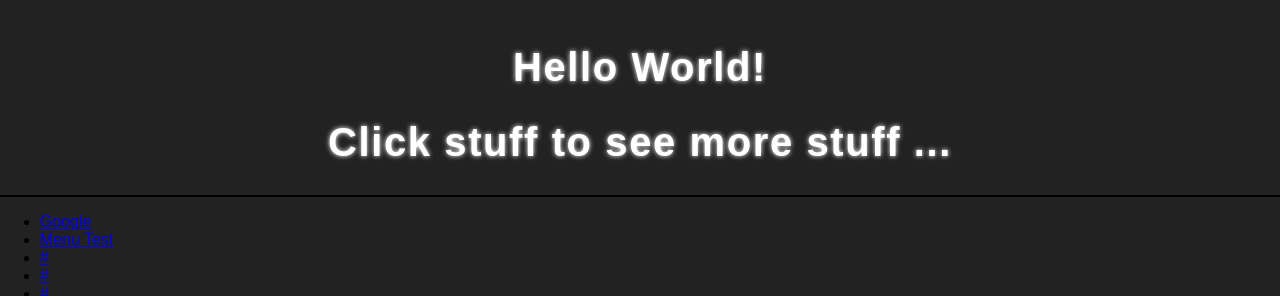
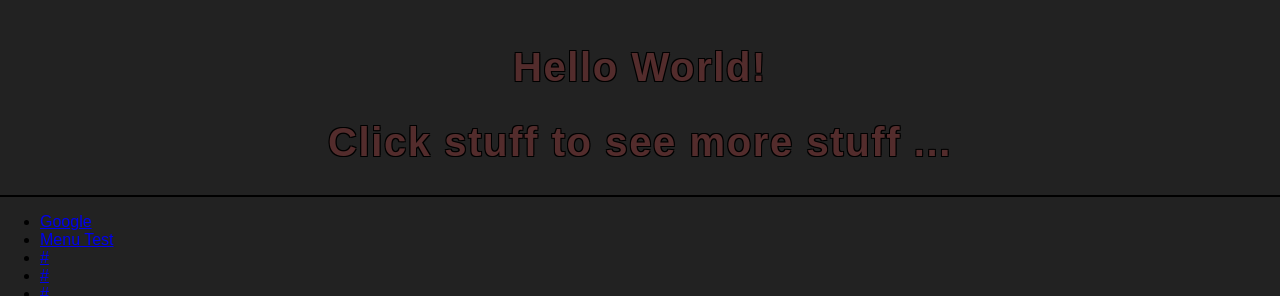
Before and after one commit to Skeptycal/skeptycal.com, a PHP site: page /scr/Hello_music.html in a window 1280 px wide. Shown: the top 296 px of the page. Run offline with PHP 8.4, Linux system fonts and the light colour scheme.

Commit message:
Adjusting colors

```diff
--- a/css/index.css
+++ b/css/index.css
@@ -3,16 +3,14 @@
 :root {
 
 	/* Color Scheme */
-	/* Main Feature Color */
-
-    --color-font-main: white;
+	--color-font-main: rgb(83, 44, 44);
 	--color-background-main: transparent;
 	--color-shadow-main: #a8a8a8;
 	--color-social: white;
-
 }
 
-html, body {
+html,
+body {
 	margin: 0;
 	height: 100%;
 	font-family: 'Muli', sans-serif;
@@ -27,7 +25,11 @@ h1 {
 	font-size: 2.5em !important;
 	letter-spacing: +.1rem;
 	text-align: center;
-	text-shadow: 0px 0px 5px white;
+	text-shadow:
+		-1px -1px 0 #000,
+		1px -1px 0 #000,
+		-1px 1px 0 #000,
+		1px 1px 0 #000;
 	color: var(--color-font-main);
 }
 
@@ -40,6 +42,7 @@ h2 {
 	text-shadow: 0px 0px 10px white;
 	color: var(--color-font-main);
 }
+
 .main {
 	position: absolute;
 	top: 5%;
@@ -75,6 +78,7 @@ h2 {
 	border-radius: 30px;
 	box-shadow: 0px 0px 30px 4px white;
 }
+
 .footer:hover {
 	opacity: 0.5;
 }
@@ -84,6 +88,7 @@ h2 {
 	h1 {
 		margin-bottom: 30px;
 	}
+
 	.main {
 		top: 10%;
 	}
```
Lines whose indentation alone changed are shown as unchanged.
